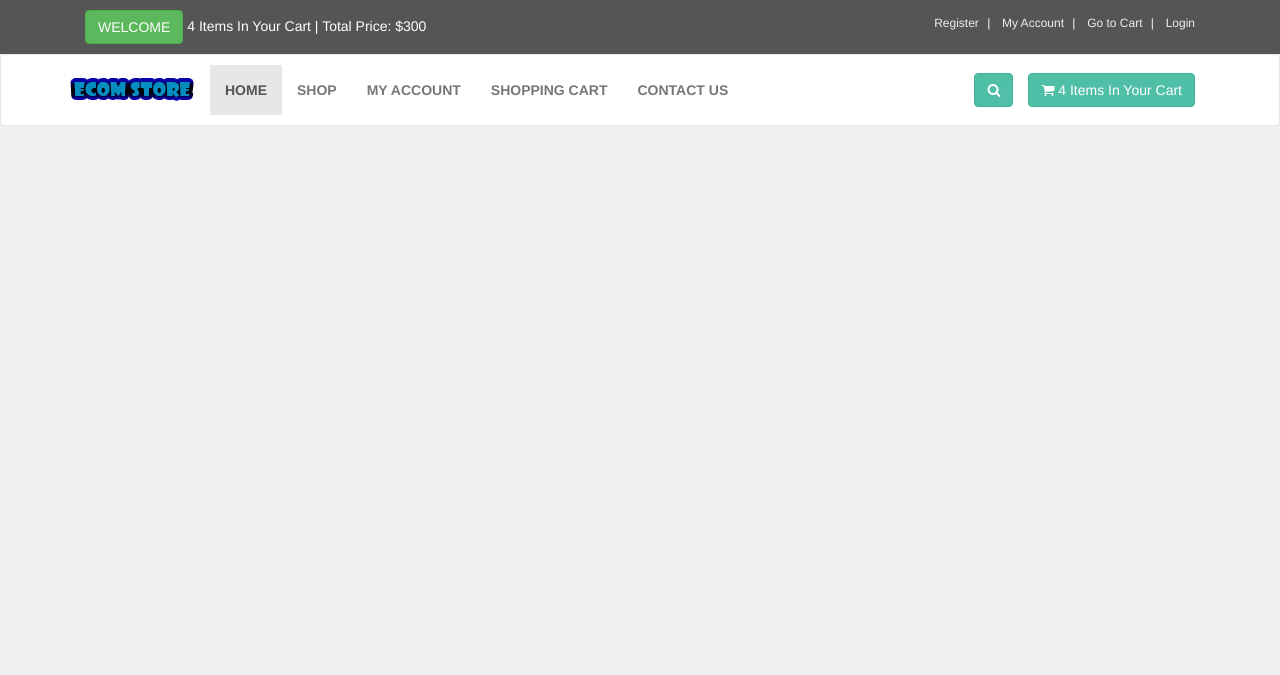
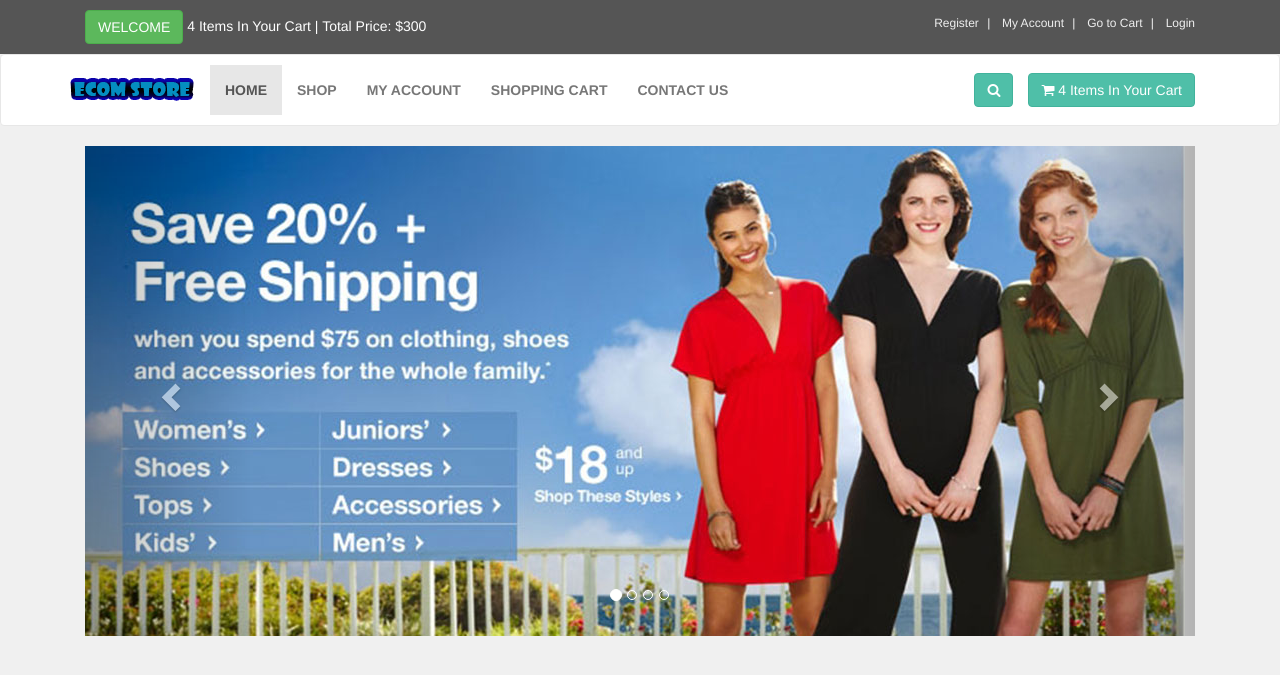
Before and after one commit to alexangria1992/PHP-Commerce, a PHP site: page / in a window 1280 px wide. Shown: the top 675 px of the page. Run offline with PHP 8.4, Linux system fonts and the light colour scheme.

Commit message:
Created Slider Homepage

```diff
--- a/index.php
+++ b/index.php
@@ -97,6 +97,42 @@
         </div>
     </div>
 </div>
+<div class="container" id="slider">
+    <div class="col-md-12">
+        <div class="carousel slide" id="myCarousel" data-ride="carousel">
+            <ol class="carousel-indicators">
+                <li class="active" data-target="#myCarousel" data-slide-to="0"></li>
+                <li data-target="#myCarousel" data-slide-to="1"></li>
+                <li data-target="#myCarousel" data-slide-to="2"></li>
+
+                <li data-target="#myCarousel" data-slide-to="3"></li>
+
+            </ol>
+            <div class="carousel-inner">
+                <div class="item active">
+                    <img src="admin_area/slides_images/slide-1.jpg" alt="Slider Image 1">
+                </div>
+                <div class="item">
+                    <img src="admin_area/slides_images/slide-2.jpg" alt="Slider Image 2">
+                </div>
+                <div class="item">
+                    <img src="admin_area/slides_images/slide-3.jpg" alt="Slider Image 3">
+                </div>
+                <div class="item">
+                    <img src="admin_area/slides_images/slide-4.jpg" alt="Slider Image 4">
+                </div>
+            </div>
+            <a href="#myCarousel" class="left carousel-control" data-slide="prev">
+                <span class="glyphicon glyphicon-chevron-left"></span>
+                <span class="sr-only">Previous</span>
+            </a>
+            <a href="#myCarousel" class="right carousel-control" data-slide="next">
+                <span class="glyphicon glyphicon-chevron-right"></span>
+                <span class="sr-only">Next</span>
+            </a>
+        </div>
+    </div>
+</div>
 
     <script src="js/jquery-331.min.js"></script>
     <script src="js/bootstrap-337.min.js"></script>
```
